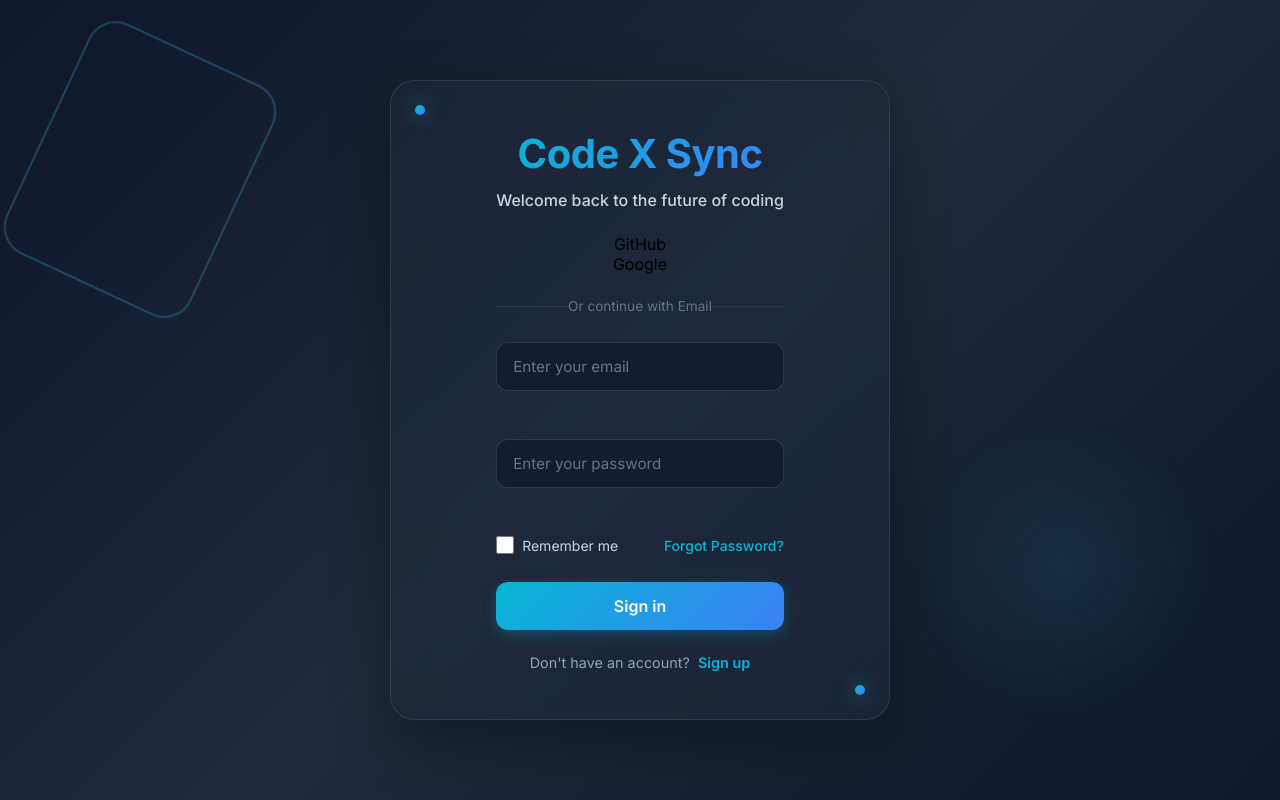
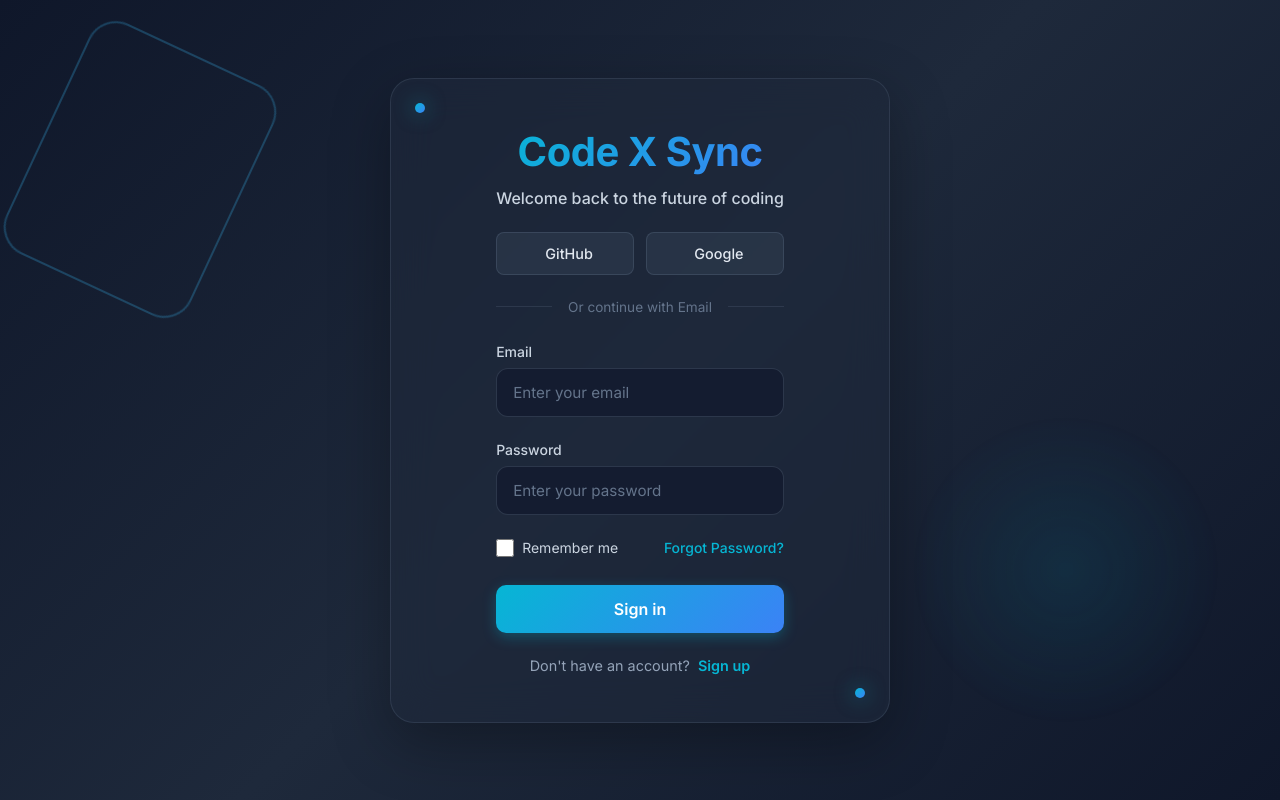
Before and after one commit to PranaySolanki/code-x-sync, a Next.js app: page /login in a window 1280 px wide. Built offline with nearby package versions, Linux system fonts and the light colour scheme; no server answers.

Commit message:
login UI
Login UI finally Done

```diff
--- a/src/app/login/page.js
+++ b/src/app/login/page.js
@@ -2,7 +2,7 @@
 import "@/screen/loginscreen/index.scss";
 import { useState } from "react";
 import Script from 'next/script';
-import supabase  from "@/helper/supabaseClient";
+import supabase from "@/helper/supabaseClient";
 import { useRouter } from "next/navigation";
 
 const LoginScreen = () => {
@@ -24,17 +24,15 @@ const LoginScreen = () => {
       return;
     }
 
-    const { data:userData, error:authError } = await supabase.auth.signUp({
+    const { data: userData, error: authError } = await supabase.auth.signUp({
       username,
       email,
       password,
     });
-    if (authError)
-      {
+    if (authError) {
       setmessage(authError.message);
       return;
-      } else
-        {
+    } else {
       const userId = userData.user.id;
       // 2. Insert the display name into the profiles table pranay
       const { data: profileData, error: profileError } = await supabase
@@ -42,7 +40,7 @@ const LoginScreen = () => {
         .insert([{
           user_id: userId,
           user_name: username,
-            email_id:email
+          email_id: email
         }]);
 
       if (profileError) {
@@ -77,8 +75,8 @@ const LoginScreen = () => {
     } else {
       setLoginMessage("Login successful!");
       setTimeout(() => {
-        router.push("/dashboard");
-      }, 1000);
+        router.push("/home");
+      }, 100);
     }
   };
 
@@ -98,26 +96,26 @@ const LoginScreen = () => {
               <span className="form-message">{loginMessage}</span>
             )}
 
-            <div className="social-buttons">
-                <div className="social-btn github">
+            <div className="social-login">
+              <button type="button" className="social-btn github">
                 <ion-icon name="logo-github"></ion-icon>
                 <span>GitHub</span>
-                </div>
-                <div className="social-btn google">
+              </button>
+              <button type="button" className="social-btn google">
                 <ion-icon name="logo-google"></ion-icon>
                 <span>Google</span>
-                </div>
+              </button>
             </div>
 
-            <div className="divider">Or continue with Email</div>
+            <div className="divider"><span>Or continue with Email</span></div>
 
             <div className="input-box">
-              <input type="email" name="email" placeholder="Enter your email" required />
               <label htmlFor="email">Email</label>
+              <input type="email" id="email" name="email" placeholder="Enter your email" required />
             </div>
             <div className="input-box">
-              <input type="password" name="password" placeholder="Enter your password" required />
               <label htmlFor="password">Password</label>
+              <input type="password" id="password" name="password" placeholder="Enter your password" required />
             </div>
             <div className="remember">
               <label>
@@ -155,32 +153,32 @@ const LoginScreen = () => {
             )}
 
             <div className="input-box">
+              <label htmlFor="username">Full Name</label>
               <input
                 onChange={(e) => setusername(e.target.value)}
                 value={username}
-                type="text" name="username" placeholder="Enter your full name" required />
-              <label htmlFor="username">Full Name</label>
+                type="text" id="username" name="username" placeholder="Enter your full name" required />
             </div>
             <div className="input-box">
+              <label htmlFor="reg-email">Email</label>
               <input
-              onChange={(e) => {setemail(e.target.value);}}
+                onChange={(e) => { setemail(e.target.value); }}
                 value={email}
-              type="email" name="email" placeholder="Enter your email" required />
-              <label htmlFor="email">Email</label>
+                type="email" id="reg-email" name="email" placeholder="Enter your email" required />
             </div>
             <div className="input-box">
+              <label htmlFor="reg-password">Password</label>
               <input
-                onChange={(e) => {setpassword(e.target.value);}}
+                onChange={(e) => { setpassword(e.target.value); }}
                 value={password}
-                type="password" name="password" placeholder="Enter password" required />
-              <label htmlFor="password">Password</label>
+                type="password" id="reg-password" name="password" placeholder="Enter password" required />
             </div>
             <div className="input-box">
+              <label htmlFor="confirmPassword">Confirm Password</label>
               <input
                 onChange={(e) => setConfirmPassword(e.target.value)}
                 value={confirmPassword}
-                type="password" name="confirmPassword" placeholder="Confirm password" required />
-              <label htmlFor="confirmPassword">Confirm Password</label>
+                type="password" id="confirmPassword" name="confirmPassword" placeholder="Confirm password" required />
             </div>
             <button type="submit" >Sign up</button>
             <div className="register-link">
--- a/src/screen/loginscreen/index.scss
+++ b/src/screen/loginscreen/index.scss
@@ -129,7 +129,7 @@
           padding: 12px 20px;
           background: rgba(51, 65, 85, 0.5);
           border: 1px solid rgba(71, 85, 105, 0.6);
-          border-radius: 10px;
+          border-radius: 8px; /* MODIFIED */
           color: #e2e8f0;
           font-size: 0.9em;
           font-weight: 500;
@@ -180,16 +180,7 @@
         flex-direction: column;
         align-items: center;
 
-        .icon {
-          position: absolute;
-          top: -22px;
-          left: 50%;
-          transform: translateX(-50%);
-          color: #64748b;
-          font-size: 1.2em;
-          pointer-events: none;
-          z-index: 1;
-        }
+        /* Icon styling removed as it was unused and to clean up the CSS */
 
         input {
           width: 100%;
@@ -201,7 +192,7 @@
           border-radius: 12px;
           outline: none;
           transition: all 0.3s ease;
-          order: 1;
+          order: 2; /* MODIFIED: Set order to 2 (below label) */
 
           &::placeholder {
             color: #64748b;
@@ -212,32 +203,23 @@
             background: rgba(15, 23, 42, 0.8);
             box-shadow: 0 0 0 3px rgba(6, 182, 212, 0.08);
           }
-
-          &:focus ~ label,
-          &:not(:placeholder-shown) ~ label {
-            opacity: 1;
-            transform: translateY(0);
-          }
         }
 
         label {
+          /* MODIFIED: Label is now always visible and above input */
+          order: 1; /* MODIFIED: Set order to 1 (above input) */
+          width: 100%; /* ADDED: Ensure label takes full width */
+          text-align: left; /* ADDED: Align text to the left */
+
           color: #cbd5e1;
-          font-size: 0.85em;
+          font-size: 0.875em;
           font-weight: 500;
-          margin-top: 8px;
-          opacity: 0;
-          transform: translateY(-5px);
+
+          margin-bottom: 8px; /* ADDED: Spacing between label and input */
+          margin-top: 0; /* MODIFIED: Reset margin-top */
+          opacity: 1; /* MODIFIED: Always visible */
+          transform: translateY(0); /* MODIFIED: No translation */
           transition: all 0.3s ease;
-          order: 2;
-        }
-
-        // Show label when input has value or focus
-        &.has-value,
-        &:focus-within {
-          label {
-            opacity: 1;
-            transform: translateY(0);
-          }
         }
       }
       .greeting {
@@ -293,7 +275,7 @@
         color: #fff;
         border: none;
         outline: none;
-        border-radius: 12px;
+        border-radius: 10px; /* MODIFIED */
         cursor: pointer;
         font-size: 1em;
         font-weight: 600;
```
Lines whose indentation alone changed are shown as unchanged.
